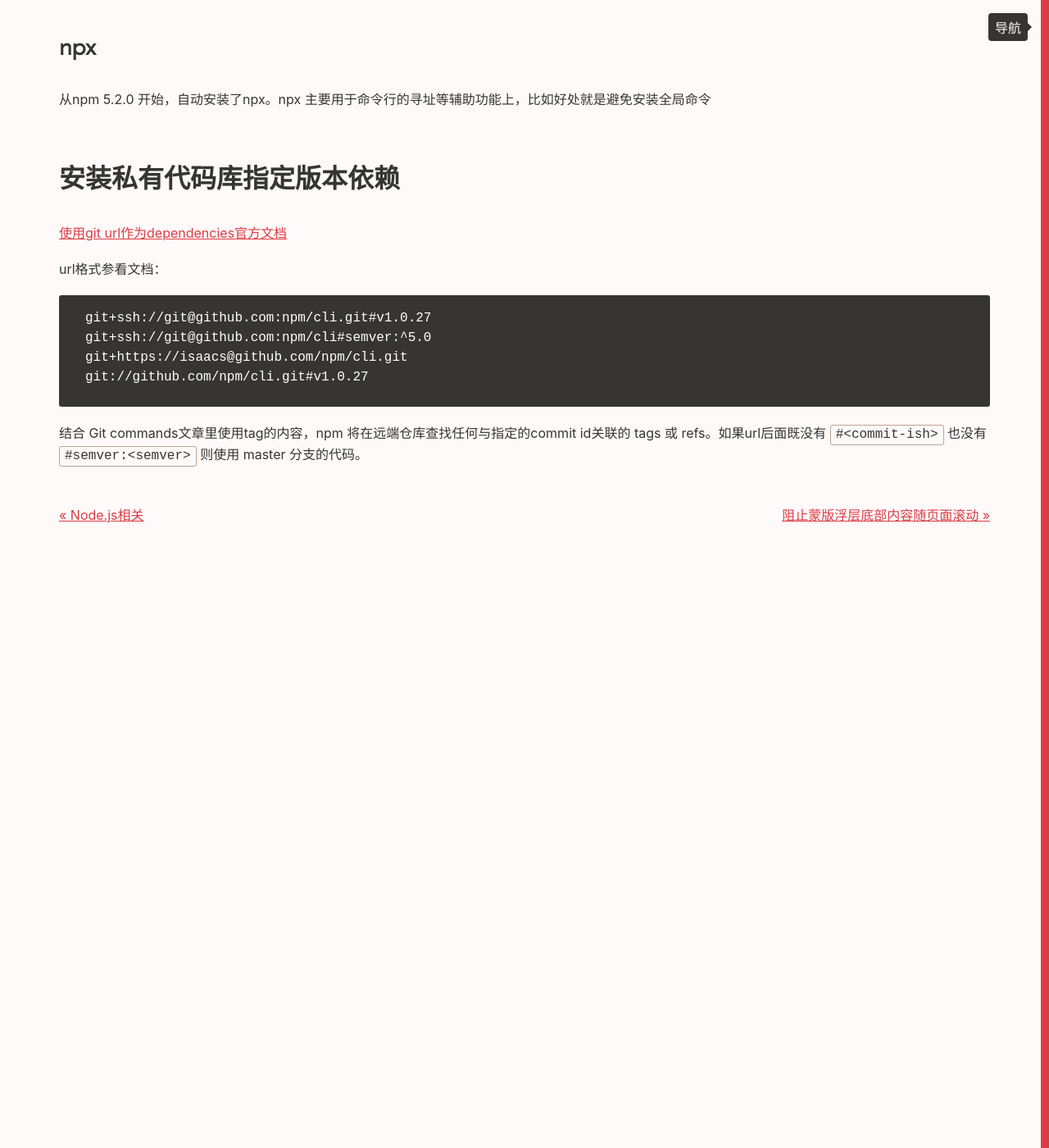
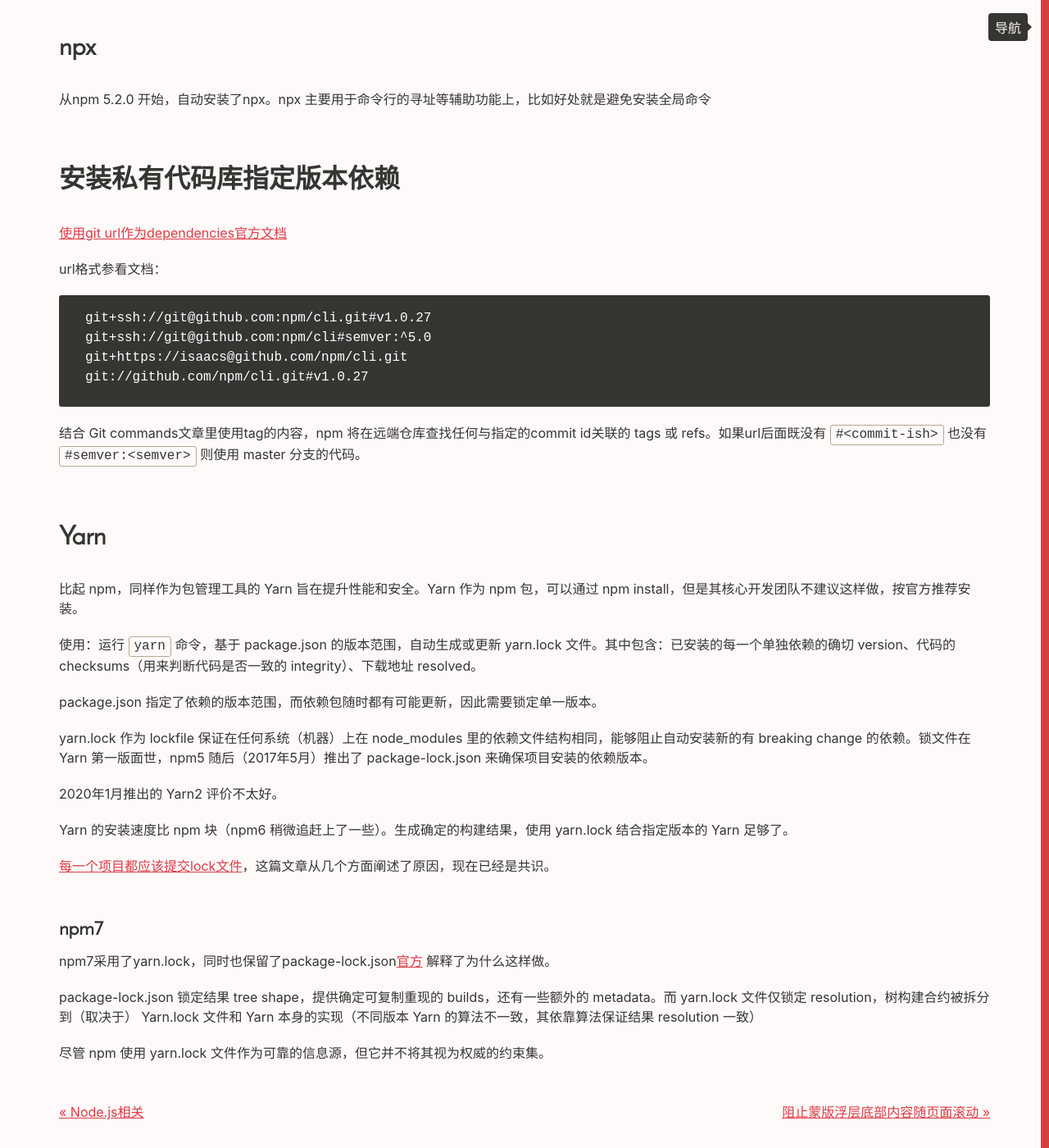
Before and after one commit to Vivi-wu/dive-into-web, a Jekyll site: the page built from _posts/2019-07-22-NPM-tips.markdown, in a window 1280 px wide and 1400 px high, scrolled down 1642 px. Shown: the whole window at 82% size. Built offline with Jekyll 4.4.1, drawn with Linux system fonts in a browser that asks for light colours.

Commit message:
update blog for Yarn and lockfile

```diff
--- a/_posts/2019-07-22-NPM-tips.markdown
+++ b/_posts/2019-07-22-NPM-tips.markdown
@@ -68,3 +68,27 @@
     git://github.com/npm/cli.git#v1.0.27
 
 结合 Git commands文章里使用tag的内容，npm 将在远端仓库查找任何与指定的commit id关联的 tags 或 refs。如果url后面既没有 `#<commit-ish>` 也没有 `#semver:<semver>` 则使用 master 分支的代码。
+
+## Yarn
+
+比起 npm，同样作为包管理工具的 Yarn 旨在提升性能和安全。Yarn 作为 npm 包，可以通过 npm install，但是其核心开发团队不建议这样做，按官方推荐安装。
+
+使用：运行 `yarn` 命令，基于 package.json 的版本范围，自动生成或更新 yarn.lock 文件。其中包含：已安装的每一个单独依赖的确切 version、代码的checksums（用来判断代码是否一致的 integrity）、下载地址 resolved。
+
+package.json 指定了依赖的版本范围，而依赖包随时都有可能更新，因此需要锁定单一版本。
+
+yarn.lock 作为 lockfile 保证在任何系统（机器）上在 node_modules 里的依赖文件结构相同，能够阻止自动安装新的有 breaking change 的依赖。锁文件在 Yarn 第一版面世，npm5 随后（2017年5月）推出了 package-lock.json 来确保项目安装的依赖版本。
+
+2020年1月推出的 Yarn2 评价不太好。
+
+Yarn 的安装速度比 npm 块（npm6 稍微追赶上了一些）。生成确定的构建结果，使用 yarn.lock 结合指定版本的 Yarn 足够了。
+
+[每一个项目都应该提交lock文件](https://classic.yarnpkg.com/blog/2016/11/24/lockfiles-for-all/)，这篇文章从几个方面阐述了原因，现在已经是共识。
+
+### npm7
+
+npm7采用了yarn.lock，同时也保留了package-lock.json[官方](https://blog.npmjs.org/post/621733939456933888/npm-v7-series-why-keep-package-lockjson) 解释了为什么这样做。
+
+package-lock.json 锁定结果 tree shape，提供确定可复制重现的 builds，还有一些额外的 metadata。而 yarn.lock 文件仅锁定 resolution，树构建合约被拆分到（取决于） Yarn.lock 文件和 Yarn 本身的实现（不同版本 Yarn 的算法不一致，其依靠算法保证结果 resolution 一致）
+
+尽管 npm 使用 yarn.lock 文件作为可靠的信息源，但它并不将其视为权威的约束集。
```
